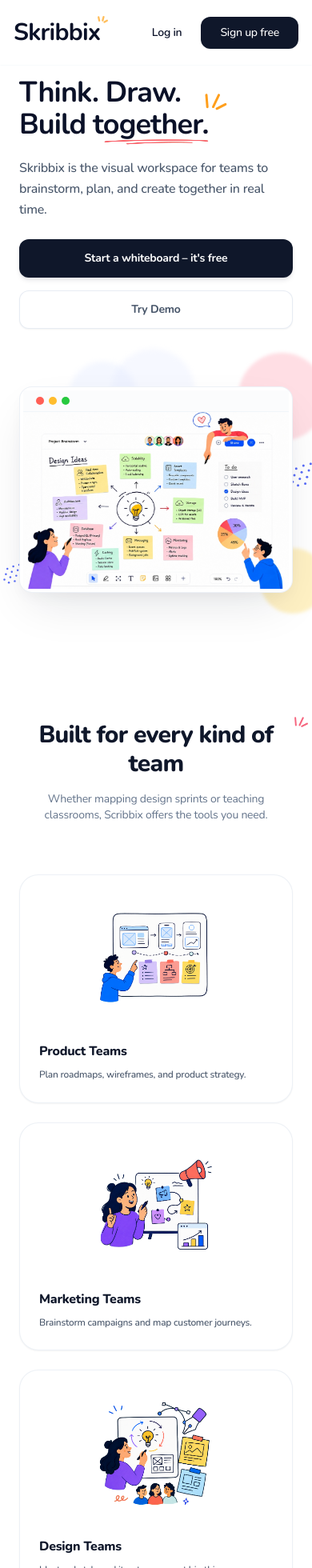
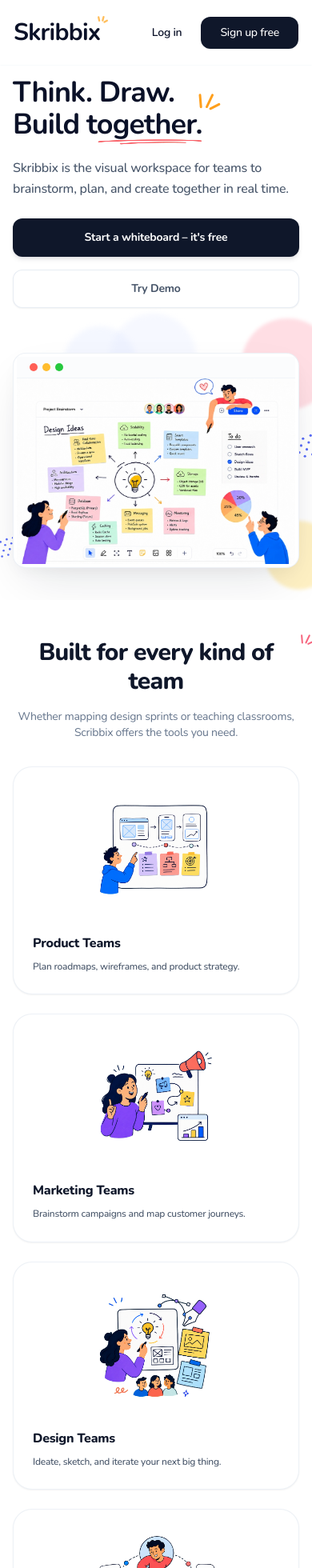
Before and after one commit to AR21SM/Scribbix, a Next.js app in the folder apps/scribbix-web/: page / in a window 390 px wide. Shown: the top 1960 px of the page at 80% size. Built offline with nearby package versions, Linux system fonts and the light colour scheme; no server answers.

Commit message:
feat(ui): optimize landing page section paddings and footer spacing for mobile viewports

```diff
--- a/apps/scribbix-web/app/page.tsx
+++ b/apps/scribbix-web/app/page.tsx
@@ -82,9 +82,9 @@
         </div>
       </header>
       {/* HERO SECTION */}
-      <section className="relative overflow-hidden bg-white pb-16 pt-24 lg:pb-20 lg:pt-32">
-        <div className="max-w-[1440px] mx-auto px-6 md:px-16 relative z-10">
-          <div className="grid grid-cols-1 lg:grid-cols-12 gap-12 lg:gap-16 items-center">
+      <section className="relative overflow-hidden bg-white pb-10 sm:pb-16 pt-24 sm:pt-28 lg:pb-20 lg:pt-32">
+        <div className="max-w-[1440px] mx-auto px-4 sm:px-6 md:px-16 relative z-10">
+          <div className="grid grid-cols-1 lg:grid-cols-12 gap-8 sm:gap-12 lg:gap-16 items-center">
             {/* Left Content */}
             <div className="lg:col-span-4 text-left flex flex-col justify-center relative">
               <h1 className="text-4xl sm:text-5xl lg:text-6xl xl:text-[68px] font-bold tracking-tight text-[#0a1128] leading-[1.12]">
@@ -229,15 +229,15 @@
           </div>
         </div>
       </section>
-      {/* BUILT FOR EVERY KIND OF TEAM */}
-      <section className="relative overflow-hidden bg-white py-24">
+      {/* ... */}
+      <section className="relative overflow-hidden bg-white py-12 sm:py-20 lg:py-24">
         <img
           src="/images/loop_arrow_doodle.png"
           alt=""
           aria-hidden="true"
           className="pointer-events-none absolute bottom-3 right-[5%] hidden w-28 rotate-[12deg] select-none opacity-70 xl:block"
         />
-        <div className="max-w-7xl mx-auto px-6 md:px-12 text-center">
+        <div className="max-w-7xl mx-auto px-4 sm:px-6 md:px-12 text-center">
           <div className="inline-flex items-center gap-2 mb-4 relative">
             <h2 className="text-3xl sm:text-4xl font-extrabold tracking-tight text-slate-900">
               Built for every kind of team
@@ -255,7 +255,7 @@
               <path d="M20 23 L29 15" />
             </svg>
           </div>
-          <p className="text-slate-500 max-w-xl mx-auto mb-16 text-sm">
+          <p className="text-slate-500 max-w-xl mx-auto mb-8 sm:mb-12 lg:mb-16 text-sm">
             Whether mapping design sprints or teaching classrooms, Scribbix
             offers the tools you need.
           </p>
@@ -349,8 +349,8 @@
         </div>
       </section>
       {/* START FAST WITH INTERACTIVE TEMPLATES */}
-      <section className="relative overflow-hidden bg-white py-24 border-t border-slate-100">
-        <div className="max-w-7xl mx-auto px-6 md:px-12 text-center">
+      <section className="relative overflow-hidden bg-white py-12 sm:py-20 lg:py-24 border-t border-slate-100">
+        <div className="max-w-7xl mx-auto px-4 sm:px-6 md:px-12 text-center">
           <div className="inline-flex items-center gap-2 mb-4 relative">
             <h2 className="text-3xl sm:text-4xl font-extrabold tracking-tight text-slate-900">
               Start fast with interactive templates
@@ -368,7 +368,7 @@
               <path d="M20 23 L29 15" />
             </svg>
           </div>
-          <p className="text-slate-500 max-w-xl mx-auto mb-16 text-sm">
+          <p className="text-slate-500 max-w-xl mx-auto mb-8 sm:mb-12 lg:mb-16 text-sm">
             Choose a canvas layout to kickstart your next system design session,
             database planning, or class modeling.
           </p>
@@ -427,7 +427,7 @@
       {/* INTERACTIVE DRAWING SANDBOX */}
       <section
         id="sandbox"
-        className="py-24 bg-[#fafafb] border-t border-slate-100 relative overflow-hidden"
+        className="py-12 sm:py-20 lg:py-24 bg-[#fafafb] border-t border-slate-100 relative overflow-hidden"
       >
         <img
           src="/images/loop_arrow_doodle.png"
@@ -435,7 +435,7 @@
           aria-hidden="true"
           className="pointer-events-none absolute bottom-[5%] left-[38%] hidden w-28 rotate-[160deg] scale-y-[-1] select-none opacity-65 xl:block"
         />
-        <div className="max-w-7xl mx-auto px-6 md:px-12 relative z-10">
+        <div className="max-w-7xl mx-auto px-4 sm:px-6 md:px-12 relative z-10">
           <div className="grid grid-cols-1 lg:grid-cols-12 gap-12 items-center">
             {/* Left side text column */}
             <div className="lg:col-span-5 text-left">
@@ -554,8 +554,8 @@
         </div>
       </section>
       {/* WHY TEAMS LOVE SCRIBBIX */}
-      <section className="border-t border-slate-100 bg-white py-20">
-        <div className="mx-auto max-w-7xl px-6 md:px-12">
+      <section className="border-t border-slate-100 bg-white py-12 sm:py-16 lg:py-20">
+        <div className="mx-auto max-w-7xl px-4 sm:px-6 md:px-12">
           <div className="grid items-center gap-8 lg:grid-cols-[1.15fr_0.9fr_2.25fr]">
             <div className="text-left">
               <h2 className="mb-6 text-3xl font-extrabold tracking-tight text-slate-900 sm:text-4xl leading-tight">
@@ -662,9 +662,9 @@
       </section>
       {/* FOOTER */}
       {/* FAQ SECTION */}
-      <section className="py-24 bg-white border-t border-slate-100 relative">
-        <div className="max-w-7xl mx-auto px-6 md:px-12">
-          <div className="flex flex-col sm:flex-row items-start sm:items-center justify-between gap-4 mb-12">
+      <section className="py-12 sm:py-20 lg:py-24 bg-white border-t border-slate-100 relative">
+        <div className="max-w-7xl mx-auto px-4 sm:px-6 md:px-12">
+          <div className="flex flex-col sm:flex-row items-start sm:items-center justify-between gap-4 mb-6 sm:mb-10 lg:mb-12">
             <h2 className="text-2xl sm:text-3xl font-extrabold text-slate-900 tracking-tight">
               Frequently asked questions
             </h2>
@@ -735,9 +735,9 @@
         </div>
       </section>{" "}
       {/* CTA BANNER */}
-      <section className="bg-white pb-24">
-        <div className="mx-auto max-w-7xl px-6 md:px-12">
-          <div className="relative isolate flex min-h-[280px] flex-col items-center justify-center overflow-hidden rounded-3xl border border-slate-200/60 bg-gradient-to-br from-[#f8fafc] via-[#f1f5f9] to-[#f8fafc] px-6 py-12 text-center sm:min-h-[300px] sm:px-10">
+      <section className="bg-white pb-12 sm:pb-20 lg:pb-24">
+        <div className="mx-auto max-w-7xl px-4 sm:px-6 md:px-12">
+          <div className="relative isolate flex min-h-[260px] flex-col items-center justify-center overflow-hidden rounded-3xl border border-slate-200/60 bg-gradient-to-br from-[#f8fafc] via-[#f1f5f9] to-[#f8fafc] px-4 py-8 text-center sm:min-h-[300px] sm:px-10 sm:py-12">
             <img
               src="/images/cta-pen-doodle-v6.png"
               alt=""
@@ -761,8 +761,8 @@
         </div>
       </section>
       {/* FOOTER */}
-      <footer className="bg-[#fafafb] border-t border-slate-200/50 pt-10 pb-40 relative overflow-hidden">
-        <div className="max-w-7xl mx-auto px-6 md:px-12 relative z-10">
+      <footer className="bg-[#fafafb] border-t border-slate-200/50 pt-10 sm:pt-14 pb-24 sm:pb-32 lg:pb-40 relative overflow-hidden">
+        <div className="max-w-7xl mx-auto px-4 sm:px-6 md:px-12 relative z-10">
           <div className="flex flex-col md:flex-row items-center justify-between gap-8 pb-12 border-b border-slate-200/40 text-center md:text-left">
             {/* Left Brand Column */}
             <div className="flex justify-center md:justify-start">
@@ -817,7 +817,7 @@
         </div>
 
         {/* Large Backdrop Text Overlay */}
-        <div className="absolute bottom-[-16%] left-0 right-0 w-full flex justify-center select-none pointer-events-none z-0">
+        <div className="absolute bottom-[-8%] sm:bottom-[-12%] lg:bottom-[-16%] left-0 right-0 w-full flex justify-center select-none pointer-events-none z-0">
           <span className="font-sans font-black text-[14vw] tracking-[0.06em] leading-none text-center uppercase bg-gradient-to-b from-black/[0.15] to-black/0 text-transparent bg-clip-text">
             Skribbix
           </span>
```
